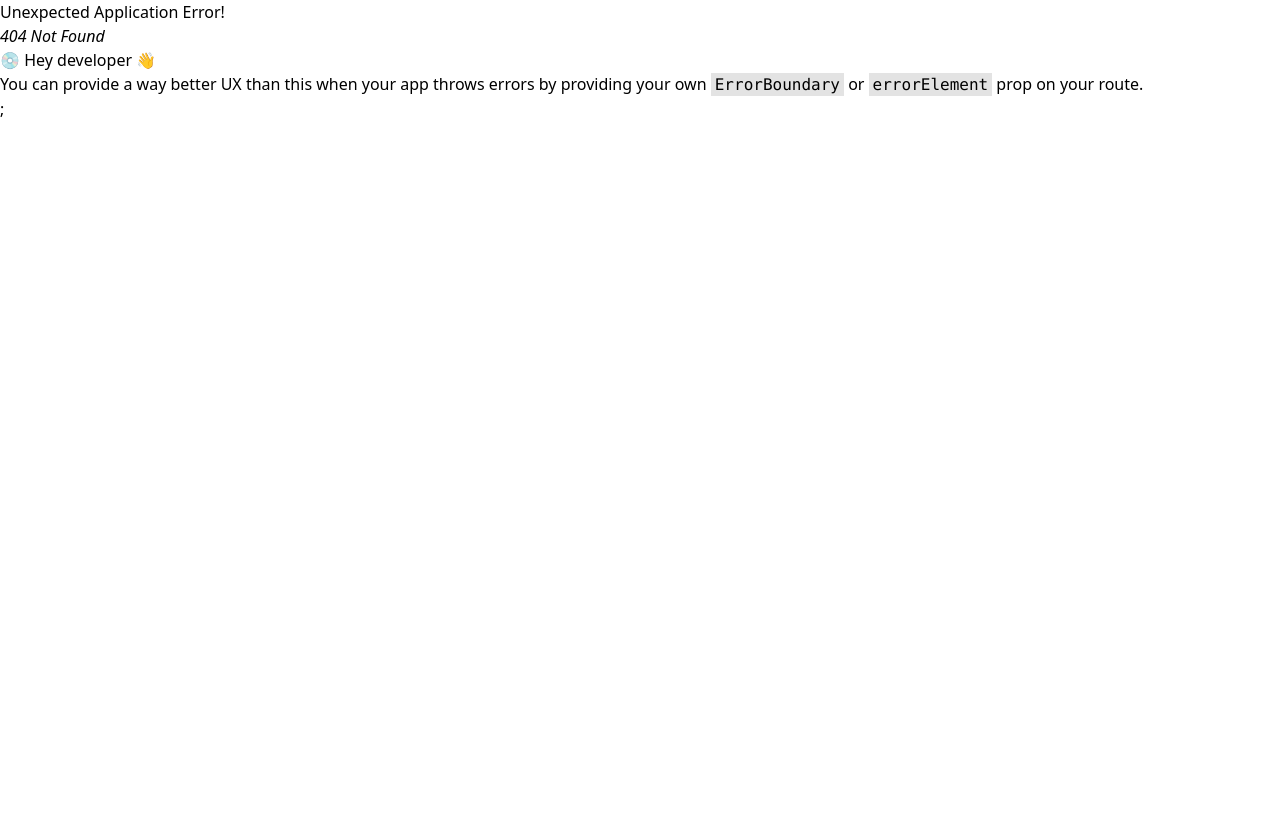
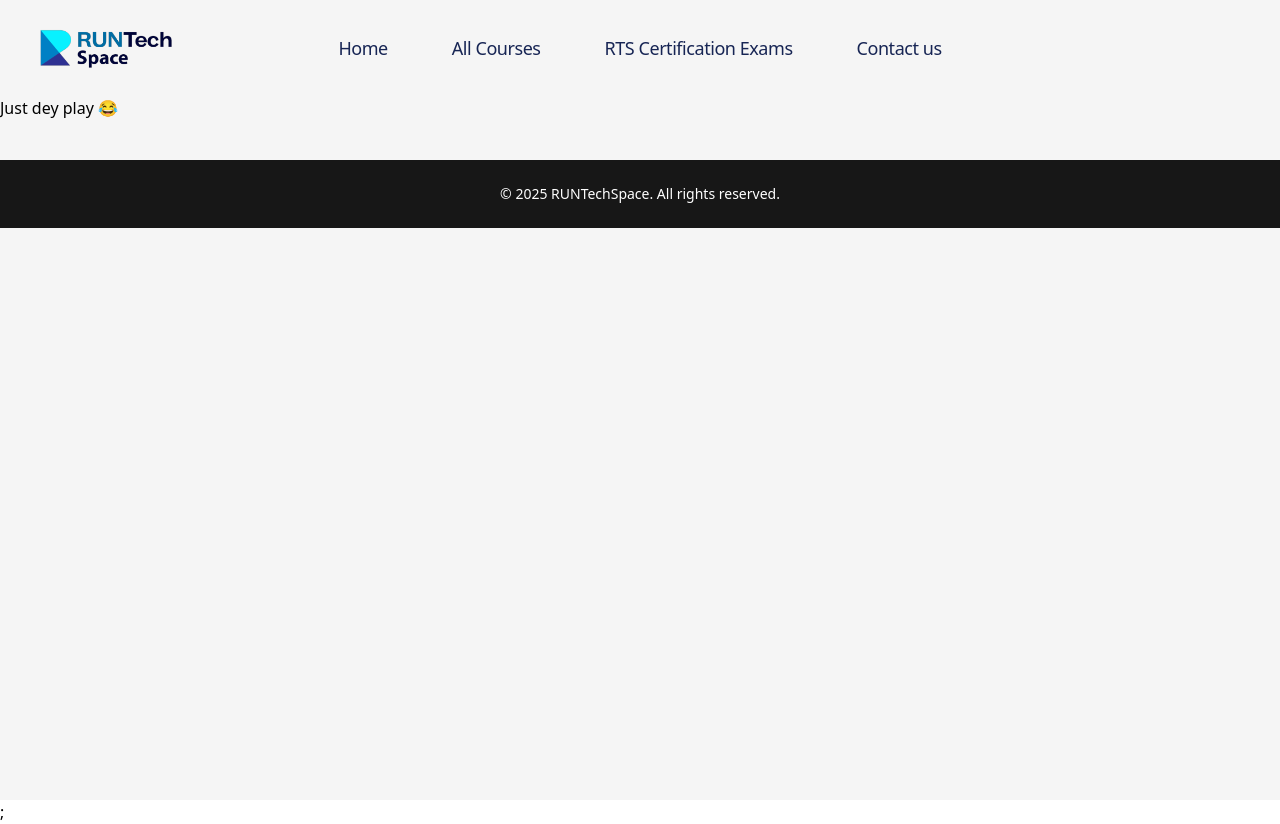
Before and after one commit to davidajagbe/Edutechspace, a React (Vite) app in the folder Edutechspace/: page /profile in a window 1280 px wide. Before the commit this address had no page. Before the commit the page ends 800 px from the top, so only its background shows below. Built offline with nearby package versions, Linux system fonts and the light colour scheme.

Commit message:
new profile page

```diff
--- a/Edutechspace/package.json
+++ b/Edutechspace/package.json
@@ -3,6 +3,7 @@
   "private": true,
   "version": "0.0.0",
   "type": "module",
+  "homepage": ".",
   "scripts": {
     "dev": "vite",
     "build": "vite build",
--- a/Edutechspace/src/App.jsx
+++ b/Edutechspace/src/App.jsx
@@ -6,6 +6,7 @@ import Signup from './pages/signup';
 import Course from './pages/Course';
 import CourseDatabase from './pages/courseDatabase';
 import Contact from './pages/contact';
+import Profile from './pages/Profile';
 
 const App = () => {
   const router = createBrowserRouter(
@@ -15,6 +16,7 @@ const App = () => {
         <Route path='/login' element={<Login/>}/>
         <Route path='/signup' element={<Signup/>}/>
         <Route path='/course' element={<Course/>}/>
+        <Route path='/profile' element={<Profile/>}/>
         <Route path='/coursedatabase' element={<CourseDatabase/>}/>
         <Route path='/contact' element={<Contact/>}/>
       </Route>
--- a/Edutechspace/src/component/Navbar.jsx
+++ b/Edutechspace/src/component/Navbar.jsx
@@ -56,7 +56,7 @@ const Navbar = () => {
           </div>
           {isLoggedIn && (
             <div className="flex items-center space-x-4">
-              <span className="text-lg font-medium text-blue-950">{userName}</span>
+              <NavLink className="text-lg font-medium text-blue-950" to="/profile">{userName}</NavLink>
               <button
                 className="bg-slate-200 text-blue-950 px-4 py-2 rounded-lg text-lg font-medium hover:bg-blue-950 hover:text-white transition-all"
                 onClick={() => setShowLogoutModal(true)}
--- /dev/null
+++ b/Edutechspace/src/pages/Profile.jsx
@@ -0,0 +1,9 @@
+import React from 'react'
+
+const Profile = () => {
+  return (
+    <div>Just dey play 😂</div>
+  )
+}
+
+export default Profile
```
